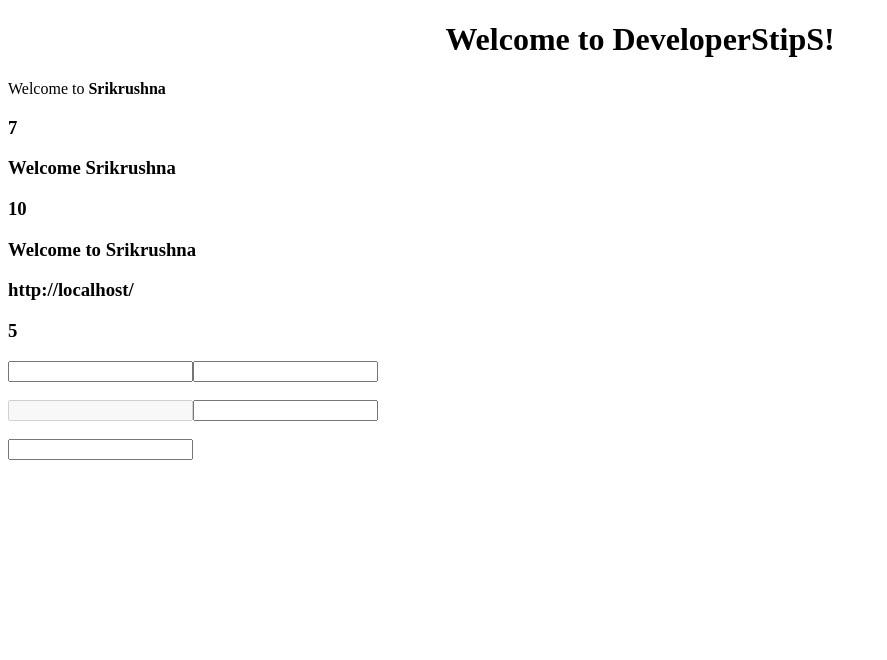
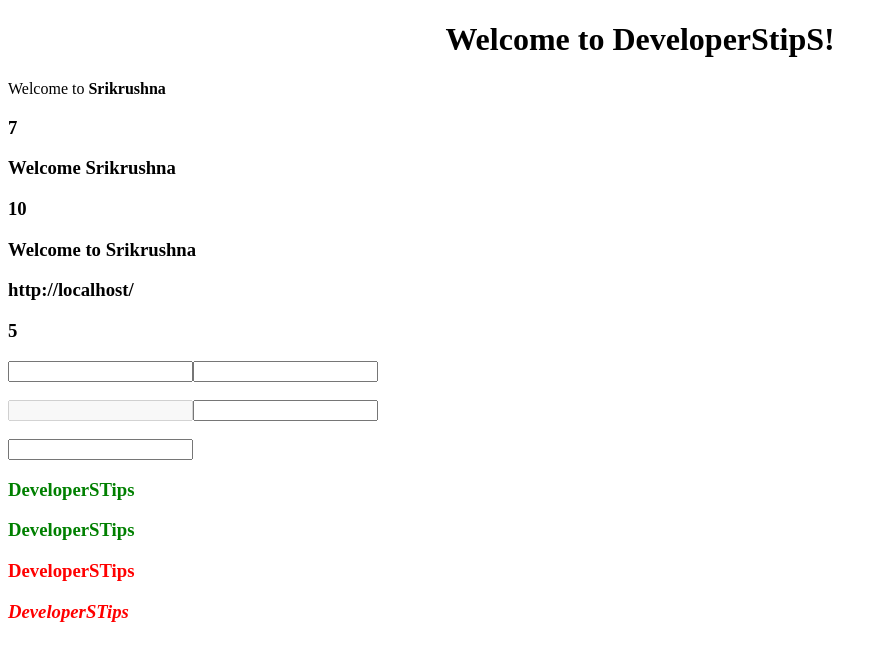
Before and after one commit to SrikrushnaP/angular_tutorial, an Angular app: page / in a window 1280 px wide. Shown: the top 660 px of the page, without its empty margins (0-887 px from the left). Built offline with nearby package versions, Linux system fonts and the light colour scheme.

Commit message:
Class binging

```diff
--- a/src/app/first/first.component.ts
+++ b/src/app/first/first.component.ts
@@ -19,9 +19,26 @@ import { Component, OnInit } from '@angular/core';
 
 			<input type="text" [disabled]="isDisable"/>
 
+			<h3 class="text-success">DeveloperSTips</h3>
+			<h3 [class]="successClass">DeveloperSTips</h3>
+
+			<h3 [class.text-danger]="hasError">DeveloperSTips</h3>
+
+			<h3 [ngClass]="msgClasses">DeveloperSTips</h3>
+
+
+
   `,
   styles: [`
-
+		.text-success{
+			color: green;
+		}
+		.text-danger{
+			color: red;
+		}
+		.text-special{
+			font-style: italic;
+		}
   `]
 })
 export class FirstComponent implements OnInit {
@@ -32,6 +49,15 @@ export class FirstComponent implements OnInit {
 	public currentUrl = window.location.href;
 
 	public isDisable = false;
+
+	public successClass = "text-success";
+	public hasError 	= true;
+	public isSpecial	= true;
+	public msgClasses = {
+		"text-success": !this.hasError,
+		"text-danger" : this.hasError,
+		"text-special": this.isSpecial
+	}
 
   constructor() { }
 
```
